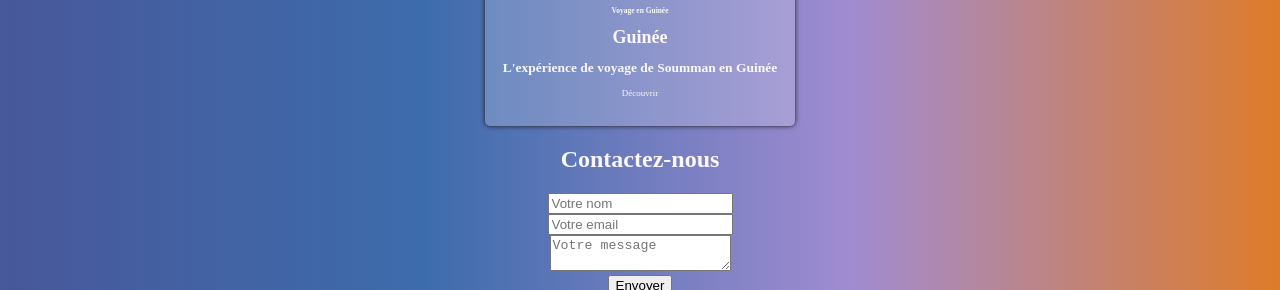
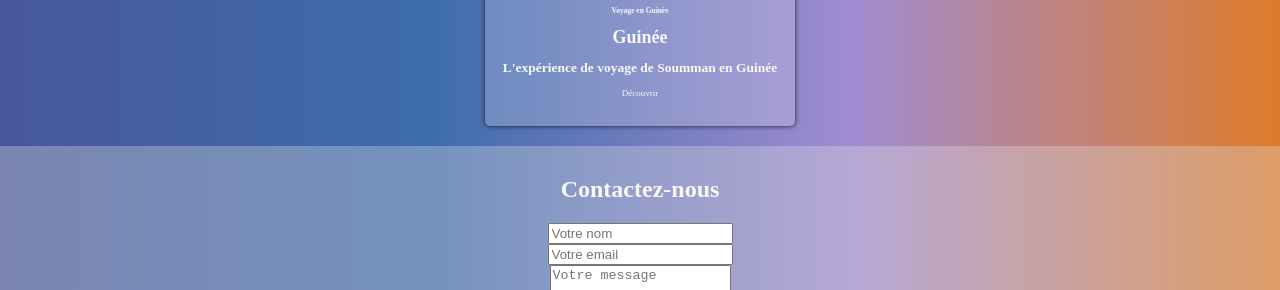
Before and after one commit to jawad-zafari/voyage, a plain HTML site: page index.html in a window 1280 px wide. Shown: the part 1571-1861 px from the top of the page. Drawn offline with Linux system fonts and the light colour scheme.

Commit message:
.contact

```diff
--- a/css/style.css
+++ b/css/style.css
@@ -137,3 +137,15 @@ a{
     background-color: #30ae32;
     transform: scale(1.1);
 }
+/* contact */
+.contact {
+     display: flex;
+    align-items: center;
+    flex-direction: column;
+    background-color: #dddddd56;
+    /* width: 340px; */
+    max-width: 100%;
+    justify-content: center;
+    margin: 10px auto;
+    padding: 10px;
+}
```
